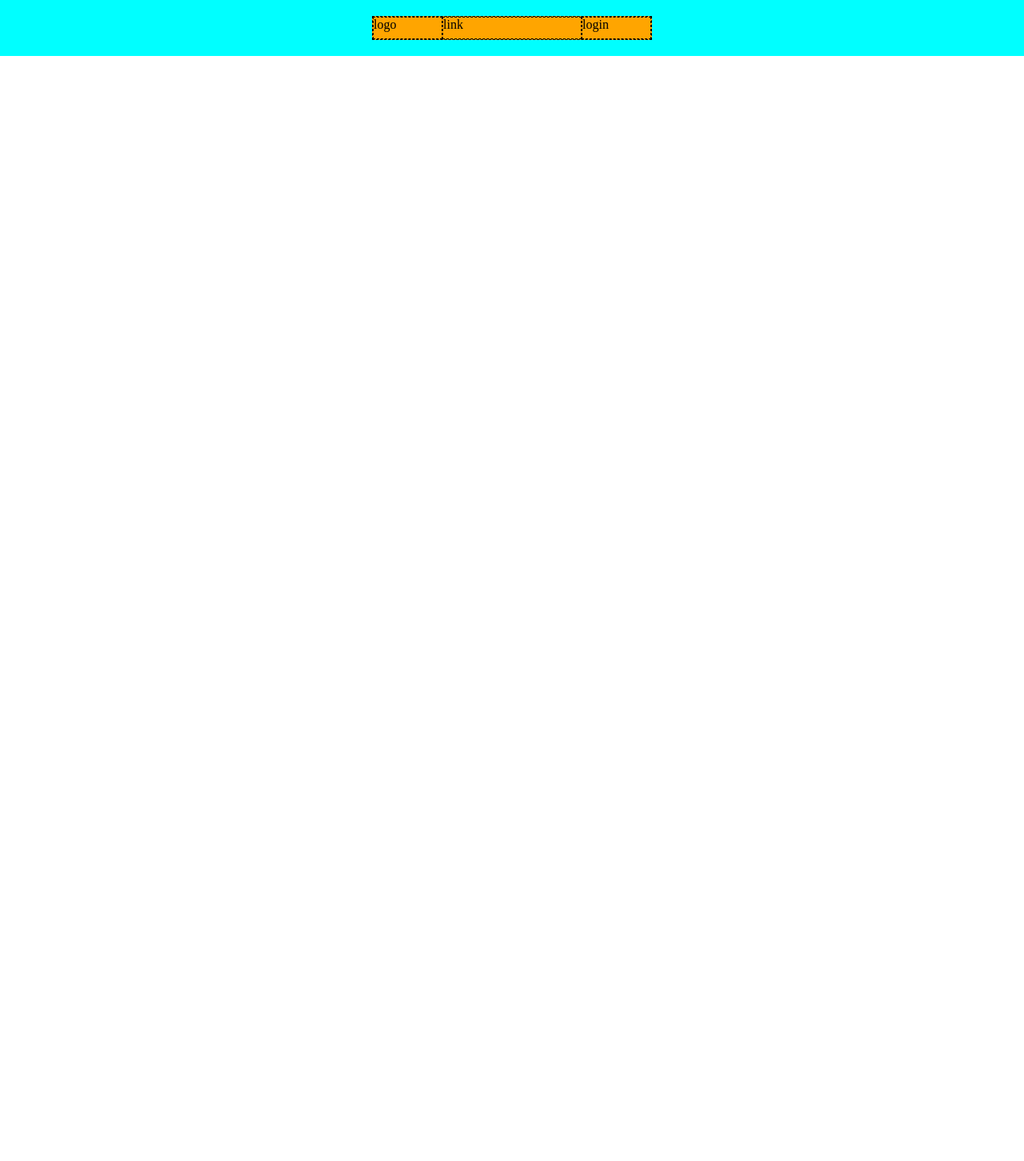
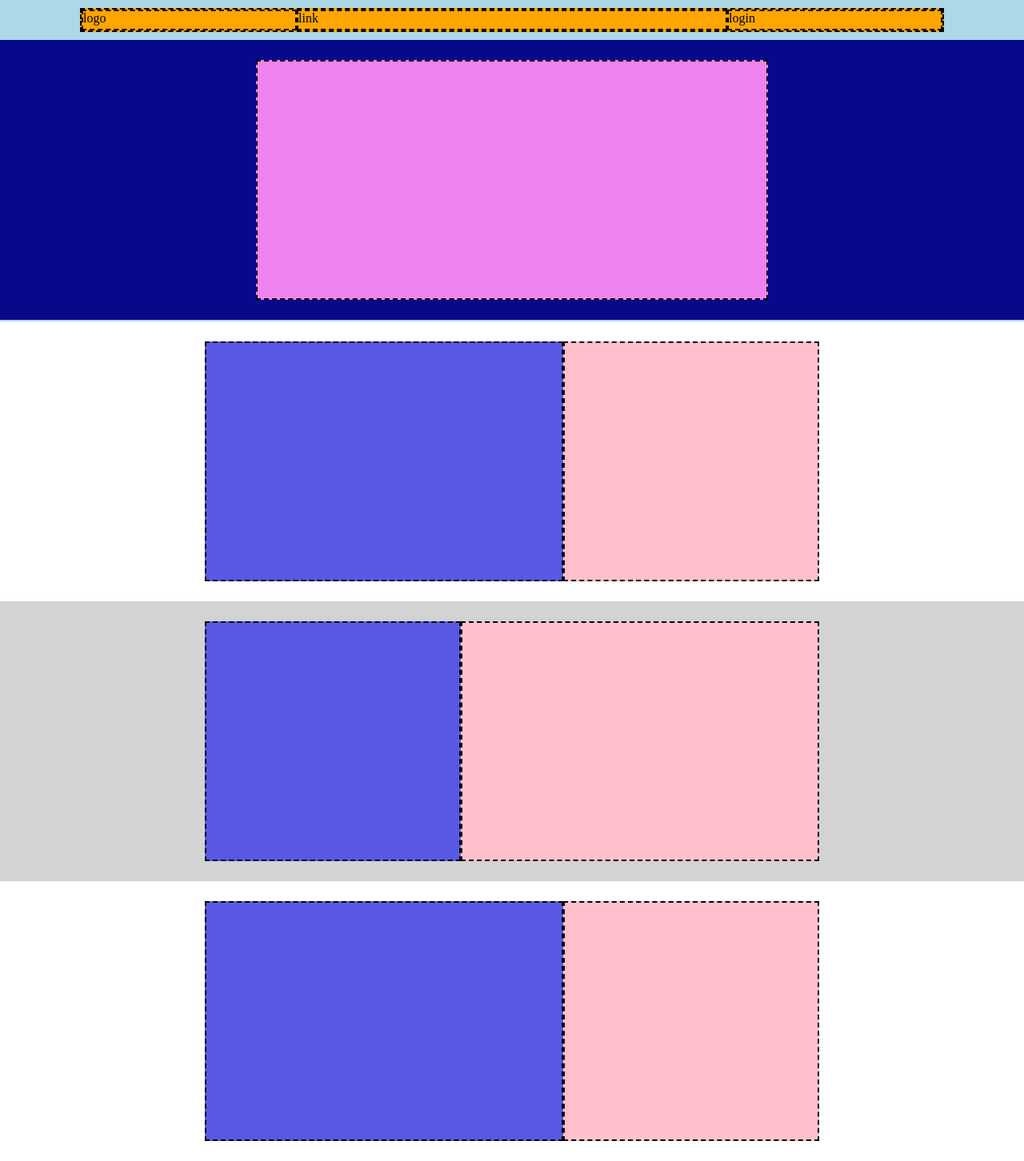
Before and after one commit to ldm0805/htmlcss-struttura-discord, a plain HTML site: page index.html in a window 1280 px wide. Shown: the whole page at 80% size. Before the commit the page ends 800 px from the top, so only its background shows below. Drawn offline with Linux system fonts and the light colour scheme.

Commit message:
Correzione colori nel css, aumento del bordo tratteggiato, terza section completa.

```diff
--- a/css/style.css
+++ b/css/style.css
@@ -10,17 +10,17 @@
 .header-container{
     display: flex;
     width: 100%;
-    height: 70px;
-    background-color: aqua;
+    height: 50px;
+    background-color: rgb(173, 216, 230);
     justify-content: center;
     align-items: center;
 }
 
 .row-header{
-    border: 1px dashed black;
+    border: 2px dashed black;
     display: flex;
     height: 30px;
-    width: 350px;
+    width: 1080px;
     background-color: orange;
     flex-wrap: wrap;
     justify-content: center;
@@ -28,11 +28,89 @@
 }
 
 .col-logo, .col-login{
-border: 1px dashed black;
-width: 25%;
+    border: 2px dashed black;
+    width: 25%;
 }
 
 .col-link{
-border: 1px dashed black;
-width: 50%;
+    border: 2px dashed black;
+    width: 50%;
 }
+
+/* Inizio main */
+
+main{
+    background-color: rgb(173, 216, 230);
+}
+
+/* Prima section  */
+
+.row-blue{
+    margin-bottom: 2px;
+}
+
+.blue-container{
+    display: flex;
+    height: 350px;
+    width: 100%;
+    background-color: rgb(8, 8, 139);
+    justify-content: center;
+    align-items: center;
+}
+
+.pink-col{
+    border: 2px dashed black;
+    height: 300px;
+    width: 50%;
+    background-color: violet;
+}
+
+/* Seconda section */
+
+.white-container{
+    display: flex;
+    height: 350px;
+    width: 100%;
+    background-color: white;
+    justify-content: center;
+    align-items: center;
+}
+
+.lightblue-col{
+    border: 2px dashed black;
+    height: 300px;
+    width: 35%;
+    background-color: rgb(88, 88, 228);
+}
+
+.lightpink-col{
+    border: 2px dashed black;
+    height: 300px;
+    width: 25%;
+    background-color: rgb(255, 192, 203);
+}
+
+/* Terza section */
+
+.gray-container{
+    background-color: lightgray;
+    display: flex;
+    height: 350px;
+    width: 100%;
+    justify-content: center;
+    align-items: center;
+}
+
+.lightblue-col-two{
+    border: 2px dashed black;
+    height: 300px;
+    width: 25%;
+    background-color: rgb(88, 88, 228);
+}
+
+.lightpink-col-two{
+    border: 2px dashed black;
+    height: 300px;
+    width: 35%;
+    background-color: rgb(255, 192, 203);
+}
--- a/index.html
+++ b/index.html
@@ -18,8 +18,51 @@
                 </div>
             </div>
         </header>
+        <!-- Inizio Main -->
+        <main>
 
-        <main></main>
+        <!-- <Prima section> -->
+
+            <section class="row-blue">
+                <div class="blue-container">
+                    <div class="pink-col">
+                    </div>
+                </div>
+            </section>
+
+            <!-- Seconda section -->
+
+            <section class="row-white">
+                <div class="white-container">
+                    <div class="lightblue-col">
+                    </div>
+                    <div class="lightpink-col">
+                    </div>
+                </div>
+            </section>
+
+            <!-- Terza section -->
+
+            <section class="row-gray">
+                <div class="gray-container">
+                    <div class="lightblue-col-two">
+                    </div>
+                    <div class="lightpink-col-two">
+                    </div>
+                </div>
+            </section>
+
+            <!-- Quarta section -->
+
+            <section class="row-white">
+                <div class="white-container">
+                    <div class="lightblue-col">
+                    </div>
+                    <div class="lightpink-col">
+                    </div>
+                </div>
+            </section>
+        </main>
 
         <footer></footer>
 
```
